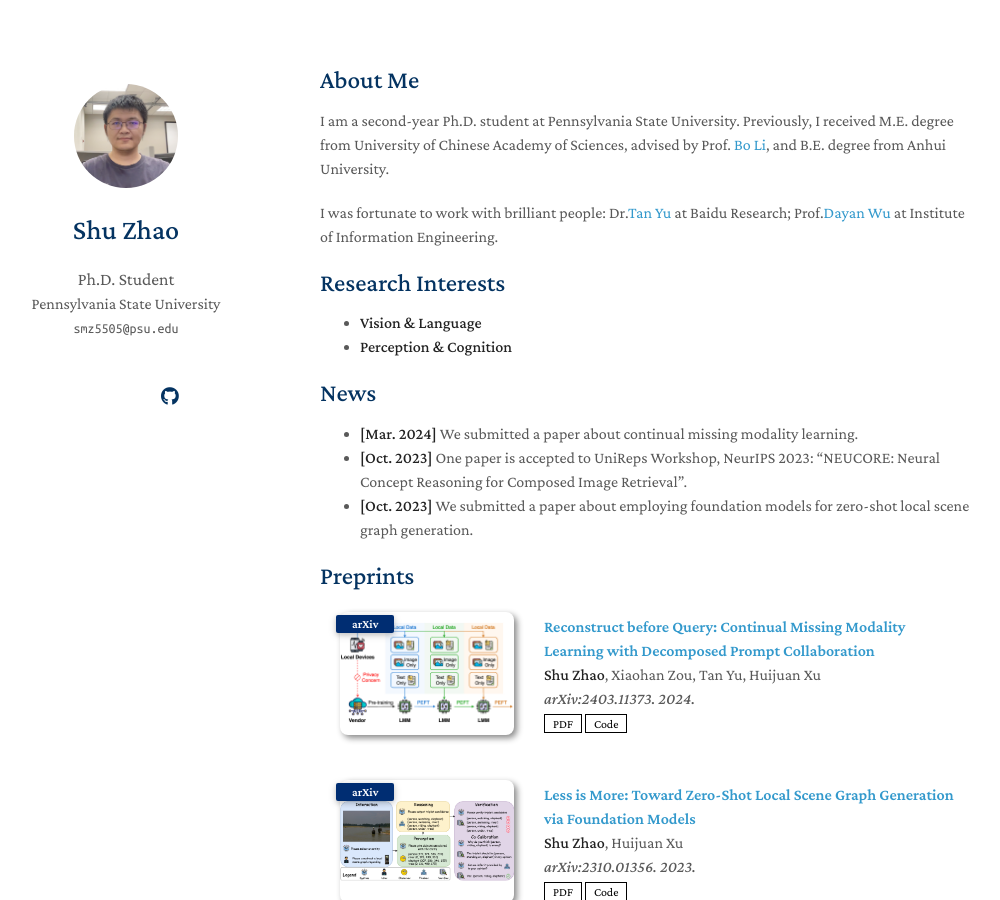
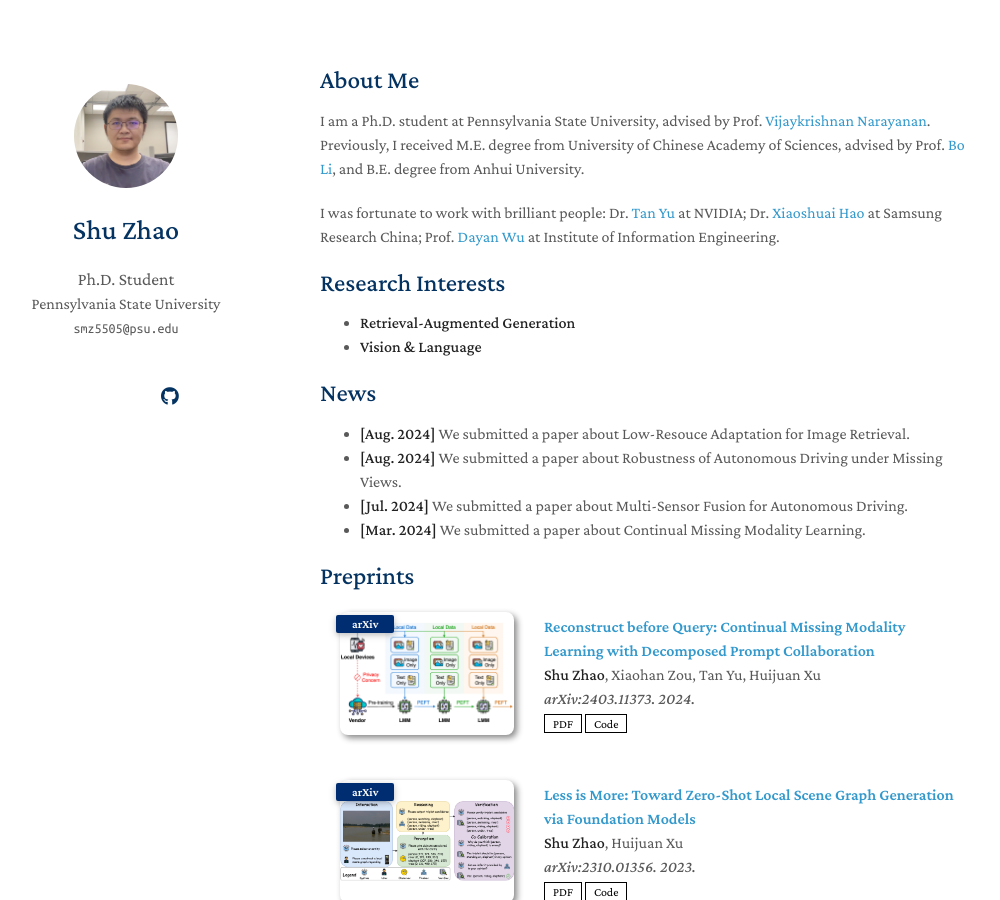
Before and after one commit to Tree-Shu-Zhao/Tree-Shu-Zhao.github.io, a Jekyll site: the page built from index.md, in a window 1280 px wide and 900 px high. Shown: the whole window, without its empty margins (150-1150 px from the left). Built offline with Jekyll 4.4.1, drawn with Linux system fonts in a browser that asks for light colours; nearby versions of some CDN libraries; a style sheet for code colours, icons or effects is not loaded; our own code applies the rules of GitHub Pages for plain Markdown files.

Commit message:
Update index.md

```diff
--- a/index.md
+++ b/index.md
@@ -4,19 +4,19 @@ layout: homepage
 
 ## About Me
 
-I am a second-year Ph.D. student at Pennsylvania State University. Previously, I received M.E. degree from University of Chinese Academy of Sciences, advised by Prof. [Bo Li](https://scholar.google.com/citations?user=6XzLzIQAAAAJ), and B.E. degree from Anhui University.
+I am a Ph.D. student at Pennsylvania State University, advised by Prof. [Vijaykrishnan Narayanan](https://sites.psu.edu/vijaykrishnannarayanan/). Previously, I received M.E. degree from University of Chinese Academy of Sciences, advised by Prof. [Bo Li](https://scholar.google.com/citations?user=6XzLzIQAAAAJ), and B.E. degree from Anhui University.
 
-I was fortunate to work with brilliant people: Dr.[Tan Yu](https://sites.google.com/site/tanyuspersonalwebsite/) at Baidu Research; Prof.[Dayan Wu](https://scholar.google.com/citations?user=O6g-IHsAAAAJ) at Institute of Information Engineering.
+I was fortunate to work with brilliant people: Dr. [Tan Yu](https://sites.google.com/site/tanyuspersonalwebsite/) at NVIDIA; Dr. [Xiaoshuai Hao](https://scholar.google.com/citations?user=ui0lvY4AAAAJ) at Samsung Research China; Prof. [Dayan Wu](https://scholar.google.com/citations?user=O6g-IHsAAAAJ) at Institute of Information Engineering.
 
 ## Research Interests
-
+- **Retrieval-Augmented Generation**
 - **Vision & Language**
-- **Perception & Cognition**
 
 ## News
-- **[Mar. 2024]** We submitted a paper about continual missing modality learning.
-- **[Oct. 2023]** One paper is accepted to UniReps Workshop, NeurIPS 2023: "NEUCORE: Neural Concept Reasoning for Composed Image Retrieval".
-- **[Oct. 2023]** We submitted a paper about employing foundation models for zero-shot local scene graph generation.
+- **[Aug. 2024]** We submitted a paper about Low-Resouce Adaptation for Image Retrieval.
+- **[Aug. 2024]** We submitted a paper about Robustness of Autonomous Driving under Missing Views.
+- **[Jul. 2024]** We submitted a paper about Multi-Sensor Fusion for Autonomous Driving.
+- **[Mar. 2024]** We submitted a paper about Continual Missing Modality Learning.
 
 {% include_relative _includes/publications.md %}
 
```
